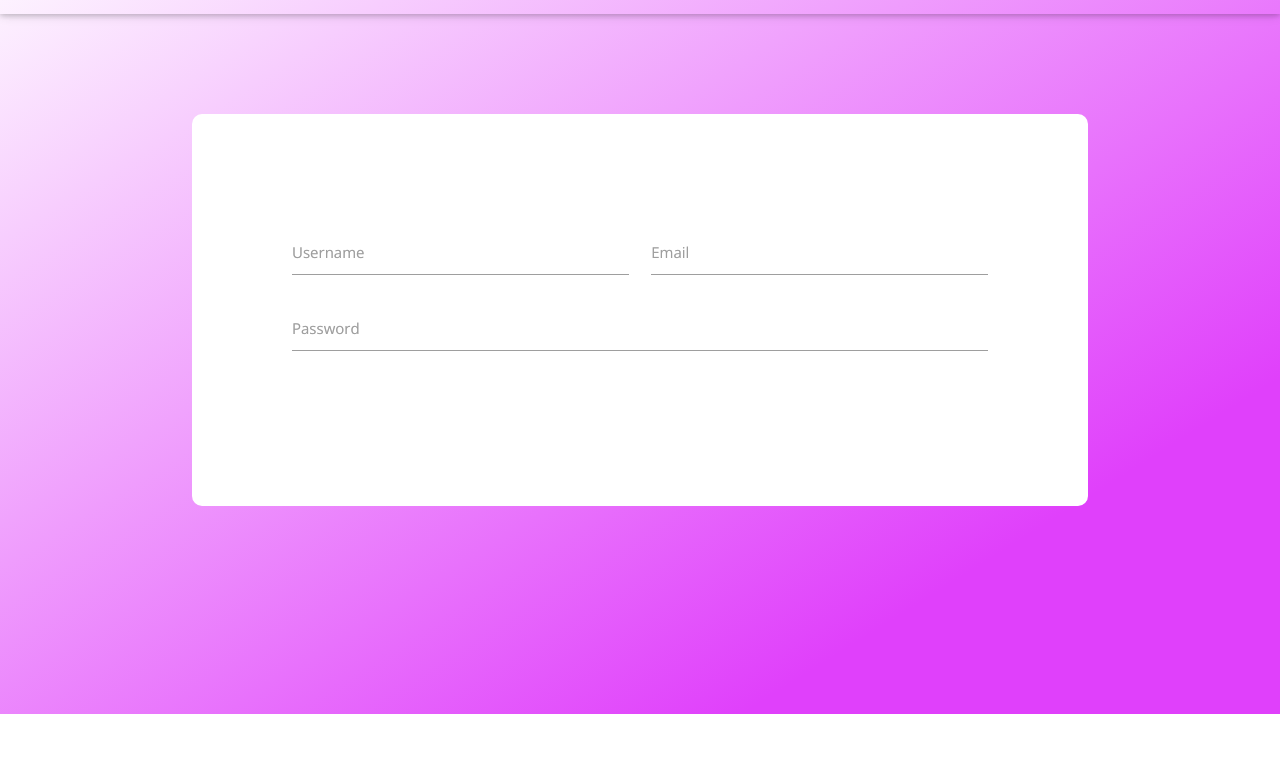
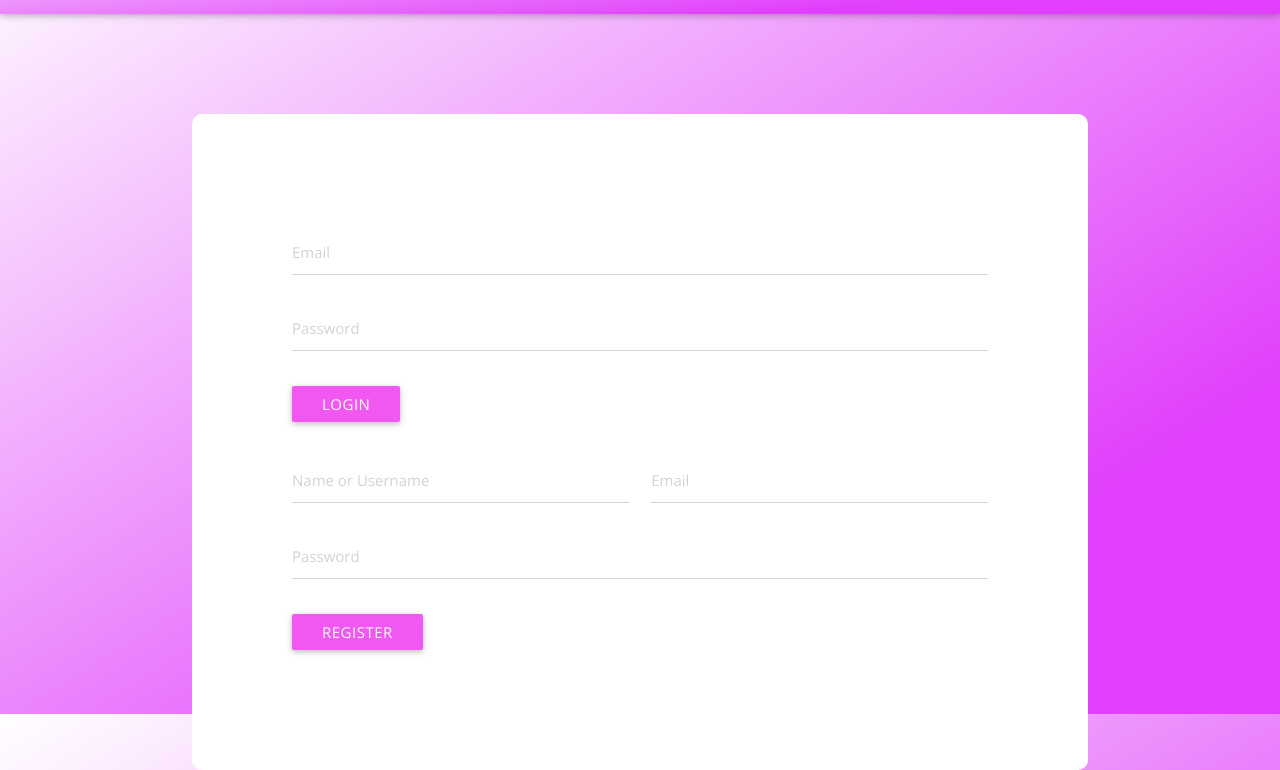
Before and after one commit to psamp/frodex, a website: page app/index.html in a window 1280 px wide. Shown: the part 86-856 px from the top of the page. Before the commit the page ends 800 px from the top, so only its background shows below. Drawn offline with nearby package versions, Linux system fonts and the light colour scheme.

Commit message:
put register and login on same (home) view

```diff
--- /dev/null
+++ b/app/js/frodex/home.tpl.html
@@ -0,0 +1,37 @@
+
+
+  <div class="row login">
+    <form class="col s12">
+      <div class="row">
+        <div class="input-field col s12">
+          <input type="text" id="email">
+          <label for="email">Email</label>
+        </div>
+        <div class="input-field col s12">
+          <input type="password" class="validate" id="password">
+          <label for="password">Password</label>
+        </div>
+      </div>
+      <button type="submit" class="waves-effect waves-light btn">Login</button>
+    </form>
+  </div>
+
+    <div class="row join">
+    <form class="col s12">
+      <div class="row">
+        <div class="input-field col s6">
+          <input type="text" class="validate" id="username">
+          <label for="n_un">Name or Username</label>
+        </div>
+        <div class="input-field col s6">
+          <input type="text" id="email">
+          <label for="email">Email</label>
+        </div>
+        <div class="input-field col s12">
+          <input type="password" class="validate" id="password">
+          <label for="password">Password</label>
+        </div>
+      </div>
+      <button type="submit" class="waves-effect waves-light btn">Register</button>
+    </form>
+  </div>
--- a/app/js/frodex/login.tpl.html
+++ /dev/null
@@ -1,18 +0,0 @@
-  <div class="row">
-    <form class="col s12">
-      <div class="row">
-        <div class="input-field col s6">
-          <input type="text" class="validate" placeholder="Username" id="username">
-          <label for="username">Username</label>
-        </div>
-        <div class="input-field col s6">
-          <input type="text" placeholder="Email" id="email">
-          <label for="email">Email</label>
-        </div>
-        <div class="input-field col s12">
-          <input type="password" class="validate" placeholder="Password" id="password">
-          <label for="password">Password</label>
-        </div>
-      </div>
-    </form>
-  </div>
--- a/app/js/main.js
+++ b/app/js/main.js
@@ -1,6 +1,8 @@
 ;(function (){
 
   'use strict';
+
+  var ig = 'https://api.instagram.com/v1/tags/naturalhairstyle/media/recent?client_id=63164feceed04cf39fd05e5230f10e8d';
 
   angular.module('Frodex', ['ngRoute'])
 
@@ -29,7 +31,7 @@
         })
 
         .when('/', {
-          templateUrl: 'js/frodex/login.tpl.html',
+          templateUrl: 'js/frodex/home.tpl.html',
           controller: ''
         });
 
--- a/app/sass/main.scss
+++ b/app/sass/main.scss
@@ -2,7 +2,7 @@
 @import "neat/neat";
 
 // VARIBLES
-$p: #F158F2;
+$p: #e040fb;
 $w:white;
 $n: 'Nunito', sans-serif;
 $os:'Open Sans', sans-serif;
@@ -84,6 +84,6 @@ nav {
     }
 }
 
-// input[type=text], input[type=password], input[type=email], input[type=url], input[type=time], input[type=date], input[type=datetime-local], input[type=tel], input[type=number], input[type=search], textarea.materialize-textarea {
-//   @extend purple accent-2;
-// }
+.form a {
+  color: $w;
+}
```
Also changed, not shown: app/css/main.css, app/css/vendor/materialize.css.
